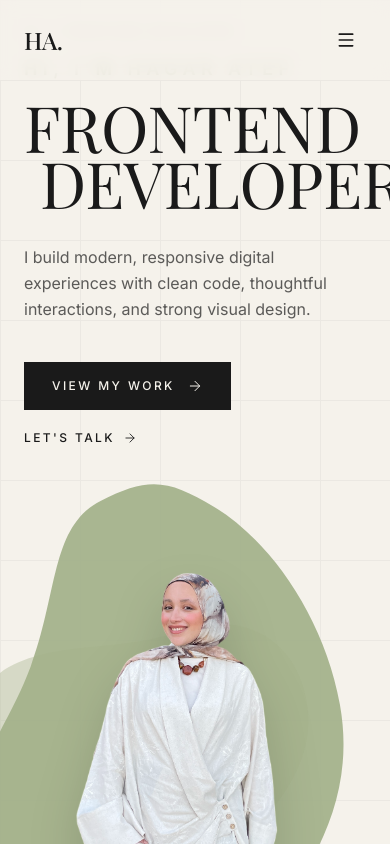
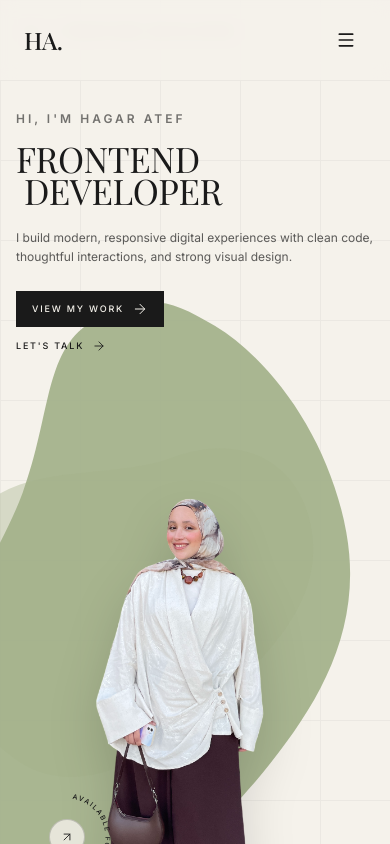
Before and after one commit to Hagaratef4/hagarPortfolio, a Next.js app: page / in a window 390 px wide. Shown: the top 844 px of the page. Built offline with nearby package versions, Linux system fonts and the light colour scheme; a web font is replaced by a local one.

Commit message:
update portfolio

```diff
--- a/components/Hero.tsx
+++ b/components/Hero.tsx
@@ -82,38 +82,38 @@ export default function Hero({ isVisible }: HeroProps) {
       </motion.div>
 
       {/* Main Hero Content - Art-Directed Composition */}
-      <div className="relative z-10 flex-1 flex items-center lg:items-start">
-        <div className="mx-auto w-full max-w-[1600px] px-6 md:px-10 lg:px-16 py-4 md:py-6 lg:py-8">
+      <div className="relative z-10 flex-1 flex items-start">
+        <div className="mx-auto w-full max-w-[1600px] px-4 sm:px-6 md:px-10 lg:px-16 pt-18 md:pt-20 lg:pt-8 pb-8">
 
           {/* Asymmetric Layout - Text Left, Portrait Overlapping Right */}
-          <div className="relative grid grid-cols-1 lg:grid-cols-12 gap-4 lg:gap-8 items-center">
+          <div className="relative grid grid-cols-1 lg:grid-cols-12 gap-8 md:gap-6 lg:gap-8 items-start">
 
             {/* Left: Editorial Typography */}
             <motion.div
               variants={containerVariants}
               initial="hidden"
               animate={isVisible ? "visible" : "hidden"}
-              className="relative z-20 lg:col-span-5 flex flex-col justify-end pb-8 lg:pb-12"
+              className="relative z-20 lg:col-span-5 flex flex-col justify-center pb-4 md:pb-6 lg:pb-12"
             >
               {/* Greeting */}
               <motion.p
                 variants={itemVariants}
-                className="mb-4 font-sans text-lg tracking-[0.3em] text-olive uppercase font-semibold"
+                className="mb-4 lg:mt-35 font-sans text-xs sm:text-sm md:text-base lg:text-lg tracking-[0.25em] md:tracking-[0.3em] text-charcoal/60 uppercase font-semibold"
               >
                 Hi, I'm Hagar Atef
               </motion.p>
 
               {/* Main Headline - Large Editorial */}
-              <h1 className="font-serif font-normal tracking-tight text-charcoal leading-[0.88]">
+              <h1 className="font-serif font-normal tracking-tight text-charcoal leading-[0.92] md:leading-[0.9] lg:leading-[0.88]">
                 <motion.span
                   variants={itemVariants}
-                  className="block text-[clamp(4rem,12vw,7rem)]"
+                  className="block text-[clamp(2.2rem,8vw,4.5rem)] md:text-[clamp(2.8rem,10vw,5.5rem)] lg:text-[clamp(4rem,12vw,7rem)]"
                 >
                   FRONTEND
                 </motion.span>
                 <motion.span
                   variants={itemVariants}
-                  className="block text-[clamp(4rem,12vw,7rem)] ml-4 md:ml-8 lg:ml-12"
+                  className="block text-[clamp(2.2rem,8vw,4.5rem)] md:text-[clamp(2.8rem,10vw,5.5rem)] lg:text-[clamp(4rem,12vw,7rem)] ml-2 md:ml-3 lg:ml-12"
                 >
                   DEVELOPER
                 </motion.span>
@@ -122,7 +122,7 @@ export default function Hero({ isVisible }: HeroProps) {
               {/* Supporting Statement */}
               <motion.p
                 variants={itemVariants}
-                className="mt-8 max-w-md font-sans text-base md:text-lg leading-relaxed text-charcoal/70"
+                className="mt-5 md:mt-6 lg:mt-8 max-w-md font-sans text-xs sm:text-sm md:text-base lg:text-lg leading-relaxed text-charcoal/70"
               >
                 I build modern, responsive digital experiences with clean code, thoughtful interactions, and strong visual design.
               </motion.p>
@@ -130,11 +130,11 @@ export default function Hero({ isVisible }: HeroProps) {
               {/* CTAs */}
               <motion.div
                 variants={itemVariants}
-                className="mt-10 flex flex-col sm:flex-row items-start sm:items-center gap-5"
+                className="mt-6 md:mt-8 lg:mt-10 flex flex-col sm:flex-row items-start sm:items-center gap-3 md:gap-4 lg:gap-5"
               >
                 <Link
                   href="/projects"
-                  className="group inline-flex items-center gap-3 px-7 py-4 bg-charcoal text-cream font-sans text-xs tracking-[0.2em] font-medium transition-all duration-300 hover:bg-olive hover:text-charcoal hover:shadow-lg"
+                  className="group inline-flex items-center gap-2 md:gap-3 px-4 md:px-6 lg:px-7 py-2.5 md:py-3 lg:py-4 bg-charcoal text-cream font-sans text-[9px] sm:text-[10px] md:text-xs tracking-[0.2em] font-medium transition-all duration-300 hover:bg-olive hover:text-charcoal hover:shadow-lg"
                 >
                   VIEW MY WORK
                   <ArrowRight
@@ -145,7 +145,7 @@ export default function Hero({ isVisible }: HeroProps) {
 
                 <Link
                   href="/contact"
-                  className="group inline-flex items-center gap-2 font-sans text-xs tracking-[0.2em] text-charcoal font-medium transition-colors hover:text-olive"
+                  className="group inline-flex items-center gap-2 font-sans text-[9px] sm:text-[10px] md:text-xs tracking-[0.2em] text-charcoal font-medium transition-colors hover:text-olive"
                 >
                   LET'S TALK
                   <ArrowRight
@@ -162,7 +162,7 @@ export default function Hero({ isVisible }: HeroProps) {
               variants={portraitVariants}
               initial="hidden"
               animate={isVisible ? "visible" : "hidden"}
-              className="relative lg:col-span-6 flex items-end justify-center lg:justify-end min-h-[500px] sm:min-h-[600px] lg:min-h-[700px]"
+              className="relative lg:col-span-6 flex items-center justify-center lg:justify-end min-h-[300px] sm:min-h-[400px] md:min-h-[550px] lg:min-h-[700px] pt-8 md:pt-12 lg:pt-0"
             >
               {/* Organic Green Shape - Behind Portrait */}
               <motion.div
@@ -175,19 +175,19 @@ export default function Hero({ isVisible }: HeroProps) {
               </motion.div>
 
               {/* Large Portrait */}
-              <div className="relative z-10 min-w-100 flex items-start justify-center">
+              <div className="relative z-10 min-w-100 flex items-center justify-center">
                 <Image
                   src="/images/IMG_1577-Photoroom.png"
                   alt="Hagar Atef portrait"
                   width={800}
                   height={1067}
-                  className="relative z-10 w-[75%] sm:w-[70%] md:w-[65%] lg:w-[75%] xl:w-[80%] max-w-[500px] sm:max-w-[600px] md:max-w-[700px] lg:max-w-[750px] xl:max-w-[850px] h-auto object-contain object-bottom drop-shadow-2xl"
-                  sizes="(max-width: 768px) 75vw, (max-width: 1200px) 65vw, 750px"
+                  className="relative z-10 w-full sm:w-[40%] md:w-[85%] lg:w-[65%] xl:w-[75%] max-w-[250px] sm:max-w-[320px] md:max-w-[500px] lg:max-w-[700px] xl:max-w-[800px] h-auto object-contain object-bottom drop-shadow-2xl"
+                  sizes="(max-width: 640px) 45vw, (max-width: 768px) 40vw, (max-width: 1024px) 50vw, (max-width: 1280px) 65vw, 750px"
                   priority
                 />
 
                 {/* Circular Badge - Positioned for Balance */}
-                <div className="absolute bottom-12 left-4 sm:left-8 lg:left-4 xl:left-8 z-30">
+                <div className="absolute bottom-4 left-6 sm:left-2 md:-left-7 lg:left-4 xl:left-8 z-30">
                   <CircularBadge isVisible={isVisible} />
                 </div>
               </div>
--- a/components/Projects.tsx
+++ b/components/Projects.tsx
@@ -223,7 +223,7 @@ export default function Projects() {
           <motion.div
             variants={revealVariants}
             style={{ y: parallax2 }}
-            className="absolute top-[35%] right-[5%] md:right-[8%] w-[45%] md:w-[40%] z-30"
+            className="absolute top-[35%] right-[5%] md:right-[8%] w-[55%] md:w-[50%] z-30"
           >
             <Link href={`/projects/${eCommerce.slug}`} className="block group">
               <motion.div
@@ -232,7 +232,7 @@ export default function Projects() {
                 className="relative"
               >
                 {/* Panel */}
-                <div className="relative aspect-[4/3] overflow-hidden bg-neutral/15 rounded-lg shadow-xl">
+                <div className="relative aspect-[16/10] md:aspect-[16/9] overflow-hidden bg-neutral/15 rounded-lg shadow-xl">
                   <SafeImage
                     src={eCommerce.image}
                     alt={`${eCommerce.title} preview`}
```
